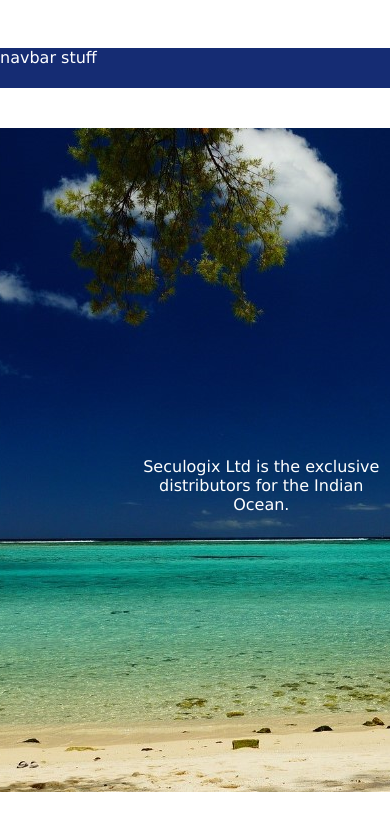
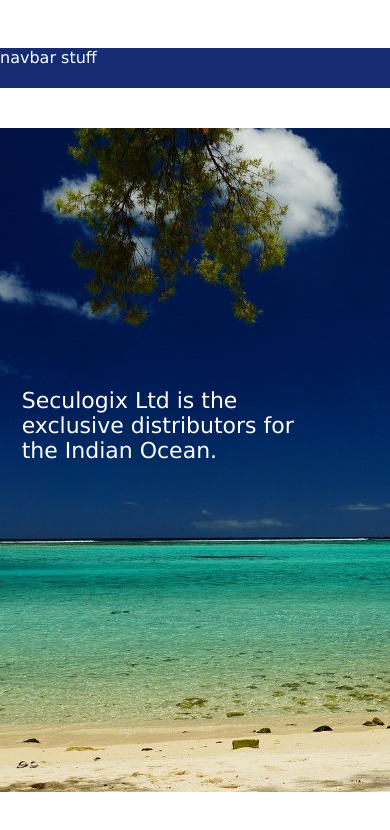
Before and after one commit to tony2tones/seculogixltd, an Angular app: page / in a window 390 px wide. Shown: the top 830 px of the page. Built offline with nearby package versions, Linux system fonts and the light colour scheme.

Commit message:
loads of style fixes for different views

```diff
--- a/src/app/components/content/content.component.css
+++ b/src/app/components/content/content.component.css
@@ -9,12 +9,14 @@
 }
 
 img {
+    position: absolute;
     min-width: 100%;
     max-height: 100%;
     height: auto;
 }
 
 .caption {
+    min-width: 600px;
     color: white;
     font-family: Verdana, Geneva, Tahoma, sans-serif;
 }
@@ -25,60 +27,66 @@ img {
     height: 90vh;
 }
 
-.caption {
-    position: relative;
-    margin: auto;
-    top: 28%;
-    left: 34%;
-}
-
 @media only screen and (min-width: 768px) {
     /* tablets and desktop */
-}
-
-@media only screen and (max-width: 767px) {
-    /* phones */
+    .container {
+        margin-top: 30px;
+    }
     img {
+        position: absolute;
         min-width: 100%;
-        max-height: 100vh;
+        max-height: 100%;
         height: auto;
     }
     .caption {
         color: white;
         font-family: Verdana, Geneva, Tahoma, sans-serif;
+        font-size: 24px;
+        display: block;
+        overflow-wrap: break-word;
+        max-width: 100%;
     }
     .image {
-        background: url('../../../assets/indianoceanMobile.png') fixed no-repeat;
-        width: 100%;
-        min-height: 700px;
+        background: url('../../../assets/indianocean.jpg') no-repeat center fixed;
+        background-size: cover;
+        height: 90vh;
     }
     .caption {
-        padding: 10px;
-        text-align: center;
-        top: 40%;
+        position: relative;
+        margin: auto;
+        flex-wrap: wrap;
+        top: 28%;
+        left: 15%;
     }
 }
 
 @media only screen and (max-width: 767px) and (orientation: portrait) {
     /* portrait phones */
     img {
-        min-width: 100%;
+        max-width: 100%;
         max-height: 100vh;
         height: auto;
     }
     .caption {
+        min-width: 200px;
+        height: auto;
         color: white;
         font-family: Verdana, Geneva, Tahoma, sans-serif;
+        font-size: 22px;
+        text-align: left;
+        white-space: pre-wrap;
     }
     .image {
+        position: absolute;
         background: url('../../../assets/indianOceanbgMobi.png') no-repeat;
         width: 100%;
         min-height: 700px;
     }
     .caption {
+        max-width: 300px;
         padding: 10px;
-        position: absolute;
-        text-align: center;
-        top: 53%;
+        position: relative;
+        top: 30%;
+        left: 3%;
     }
 }
--- a/src/app/components/content/content.component.html
+++ b/src/app/components/content/content.component.html
@@ -3,6 +3,6 @@
         <!-- <img src="http://seculogix-ltd.com/wp-content/uploads/2017/05/blue-2105706_1920.jpg" alt="ocean"> -->
         <!-- <img alt="ocean"> -->
 
-        <div class="caption">Seculogix Ltd is the exclusive distributors for the Indian Ocean.</div>
+        <p class="caption" textWrap="true">{{ caption }}</p>
     </div>
 </div>
--- a/src/app/components/content/content.component.ts
+++ b/src/app/components/content/content.component.ts
@@ -6,7 +6,7 @@ import { Component, OnInit } from '@angular/core';
   styleUrls: ['./content.component.css']
 })
 export class ContentComponent implements OnInit {
-
+  caption = 'Seculogix Ltd is the exclusive distributors for the Indian Ocean.';
   constructor() { }
 
   ngOnInit(): void {
--- a/src/styles.css
+++ b/src/styles.css
@@ -1,6 +1,9 @@
 /* You can add global styles to this file, and also import other style files */
-html, body {
+
+html,
+body {
     height: 100%;
     margin: 0;
     padding: 0;
+    overflow-x: hidden;
 }
```
